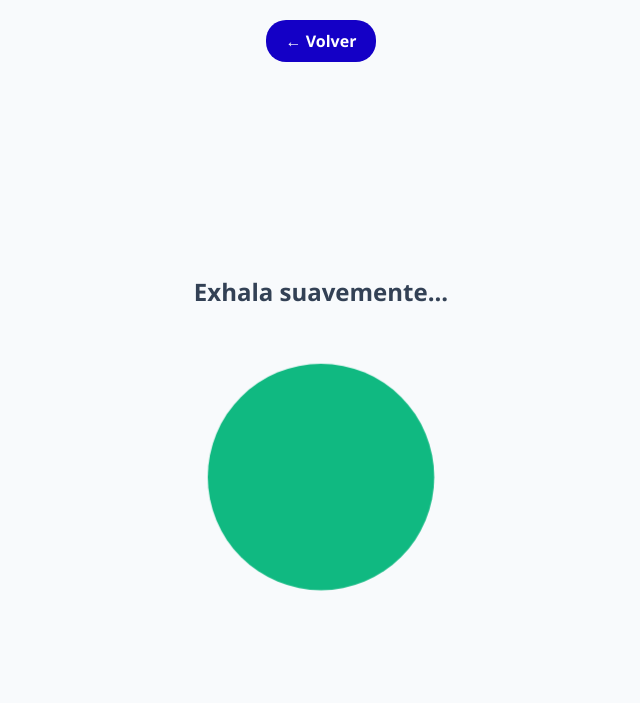
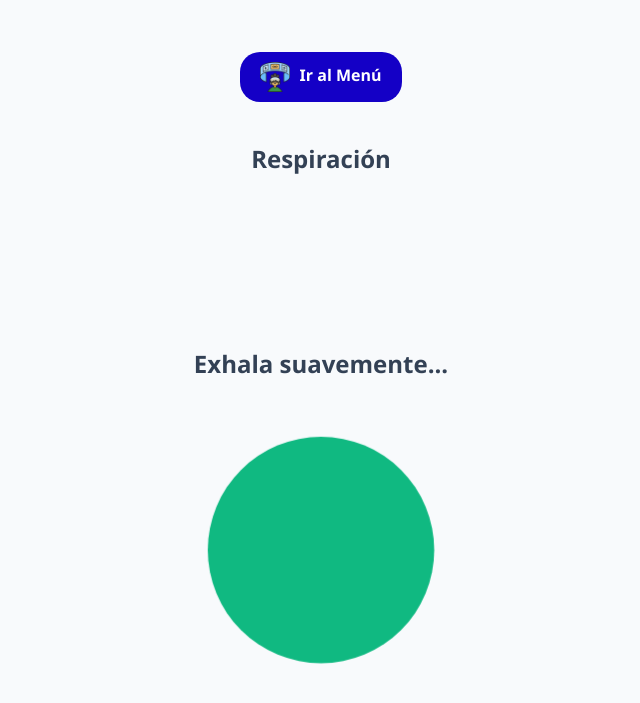
Before and after one commit to MarbinAlarconDesarrollador/tdah, a plain HTML site: page games/respiracion/index.html in a window 1280 px wide. Shown: the whole page, without its empty margins (319-959 px from the left). Drawn offline with Linux system fonts and the light colour scheme.

Commit message:
Botones volver

```diff
--- a/games/respiracion/index.html
+++ b/games/respiracion/index.html
@@ -1,5 +1,6 @@
 <!DOCTYPE html>
 <html lang="es">
+
 <head>
     <meta charset="UTF-8">
     <meta name="viewport" content="width=device-width, initial-scale=1.0">
@@ -7,8 +8,14 @@
     <link rel="stylesheet" href="../../global.css">
     <link rel="stylesheet" href="style.css">
 </head>
+
 <body>
-    <a href="../../index.html" class="btn-back">← Volver</a>
+    <header>
+        <a href="../../index.html" class="btn-back">
+            <img src="../../assets/meta.png" alt="Flecha hacia atrás">
+            Ir al Menú</a>
+        <h2>Respiración</h2>
+    </header>
 
     <div class="game-container">
         <h2 id="instruction">Inhala...</h2>
@@ -19,4 +26,5 @@
 
     <script src="script.js"></script>
 </body>
+
 </html>
```
Also changed, not shown: games/charadas/index.html (+1 -1 lines), games/conecta-cuatro/index.html (+1 -1 lines), games/memoria/index.html (+6 -2 lines), games/peliculas/index.html (+7 -0 lines), games/tetris/index.html (+14 -7 lines).
